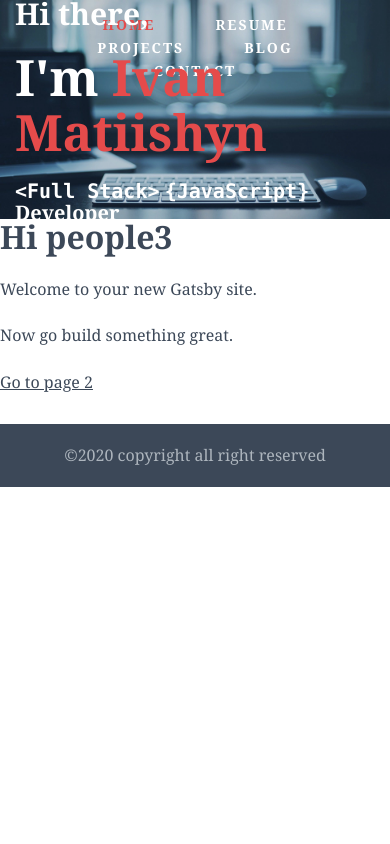
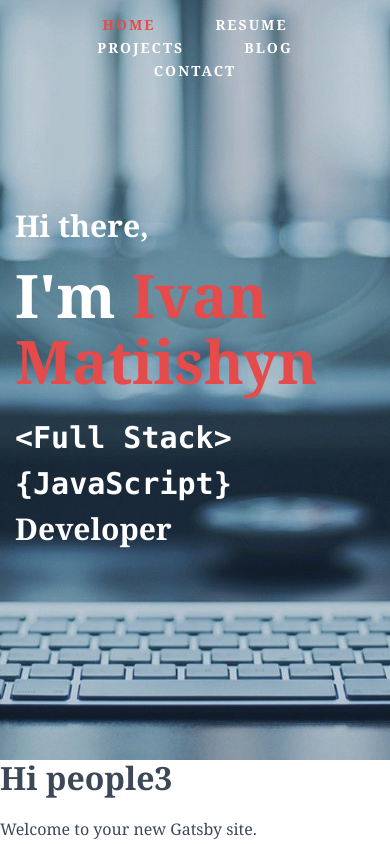
Before and after one commit to matiishyn/matiishyn, a Gatsby site: page / in a window 390 px wide. Shown: the top 844 px of the page. Built offline with nearby package versions, Linux system fonts and the light colour scheme; Gatsby itself is replaced by a stand-in of ours; what typography-theme-fairy-gates would draw is missing.

Commit message:
banner component responsive

```diff
--- a/src/components/banner/style.scss
+++ b/src/components/banner/style.scss
@@ -36,6 +36,7 @@
       }
       h3 {
         font-size: 40px;
+        line-height: 1.5;
       }
 
       @include breakpoint('tablet') {
@@ -51,20 +52,21 @@
       }
       @include breakpoint('mobile') {
         h1 {
-          font-size: 50px;
+          font-size: 60px;
         }
         h2 {
           font-size: 30px;
         }
         h3 {
-          font-size: 20px;
+          font-size: 30px;
         }
       }
     }
   }
 
   .banner-img {
-    max-height: 90vh;
+    min-height: 400px;
+    height: 90vh;
     filter: brightness(90%);
   }
 }
--- a/src/styles/mixins.scss
+++ b/src/styles/mixins.scss
@@ -9,10 +9,13 @@
 // breakpoints - https://css-tricks.com/snippets/sass/mixin-manage-breakpoints/
 $breakpoints: (
   "mobile": (
+    max-width: 576px,
+  ),
+  "tablet": (
     max-width: 767px,
   ),
-  "tablet": (
-    max-width: 992px,
+  "ltablet": (
+    max-width: 1024px,
   ),
   "desktop": (
     max-width: 1200px,
```
